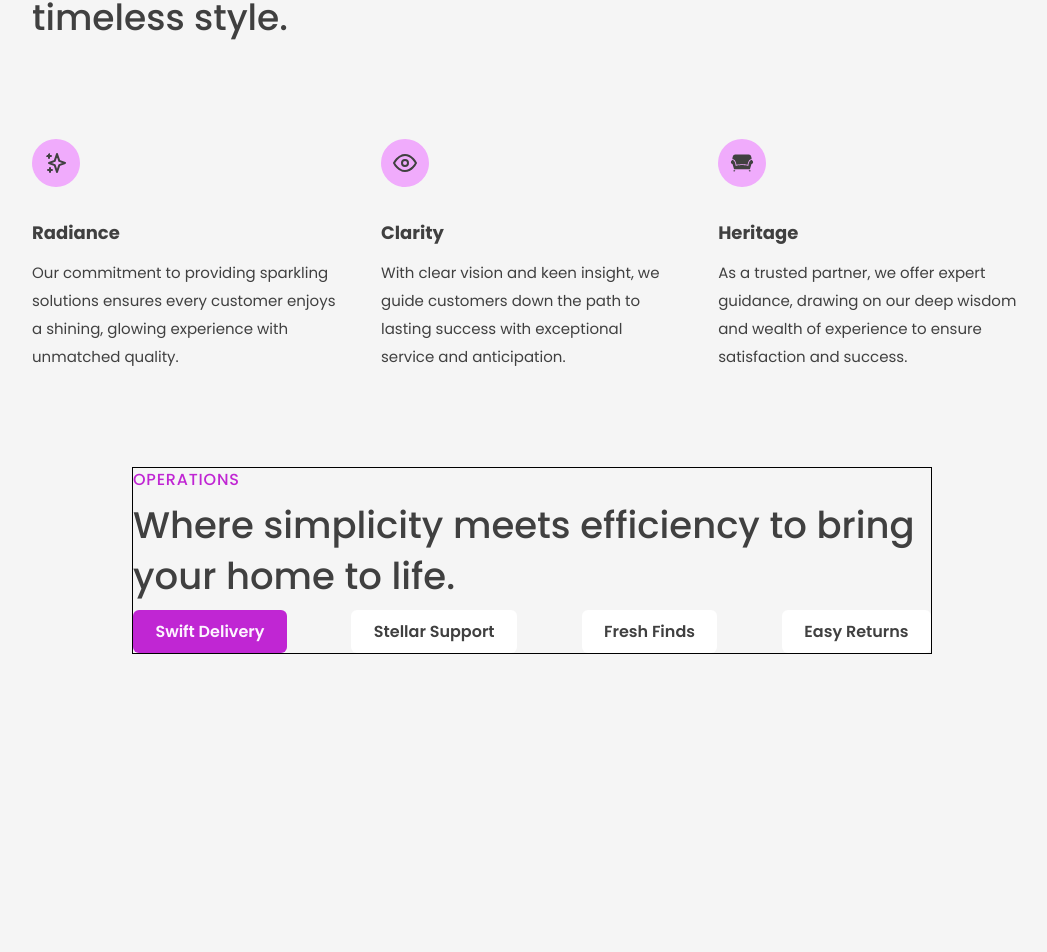
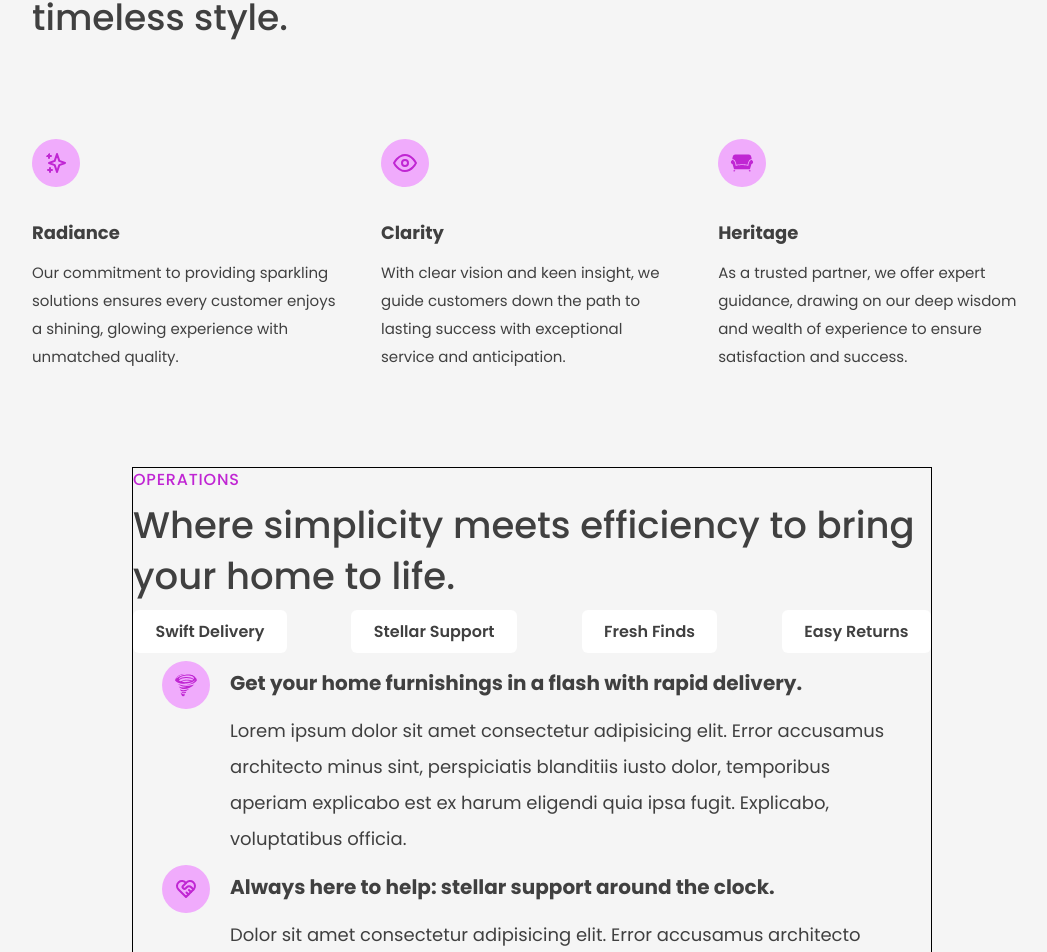
Before and after one commit to MarioMilosevic/x-shoppers-dream-e-commerce, a React (Vite) app: page / in a window 1280 px wide. Shown: the part 1866-2818 px from the top of the page, without its empty margins (108-1155 px from the left). Built offline with nearby package versions, Linux system fonts and the light colour scheme; no server answers.

Commit message:
Add operation component

```diff
--- a/src/components/Description.tsx
+++ b/src/components/Description.tsx
@@ -27,7 +27,7 @@ const Description = () => {
       <div className="flex flex-col gap-2">
         <h3 className="text-fuchsia-600 text-[1.1rem]">CREEDS WE LIVE BY</h3>
         <h2 className="text-4xl font-medium leading-[3.2rem]">
-          Elevate your home with our attitude od excellence and timeless style.
+          Elevate your home with our attitude of excellence and timeless style.
         </h2>
       </div>
 
--- a/src/components/Info.tsx
+++ b/src/components/Info.tsx
@@ -4,7 +4,7 @@ const Info = ({ icon, title, children }: InfoProps) => {
 
   return (
     <div className="flex flex-col gap-8">
-      <Icon className="bg-fuchsia-300 w-12 h-12 p-3 rounded-full text-fuchsia-60" />
+      <Icon className="bg-fuchsia-300 w-12 h-12 p-3 rounded-full text-fuchsia-600" />
       <div className="flex flex-col gap-3">
         <h2 className="font-bold text-lg">{title}</h2>
         <p className="text-[15px] leading-7">{children}</p>
--- /dev/null
+++ b/src/components/Operation.tsx
@@ -0,0 +1,23 @@
+import { OperationProps } from "../types/types";
+//   da mapujem preko operations i renderujem sve Buttone u jedan div, a ispod samo ako je aktivan da renderujem ako nije nista
+
+const Operation = ({ title, text, icon }:OperationProps) => {
+  const Icon = icon
+  return (
+    <article className="w-[740px] mx-auto  border-black flex gap-5">
+      <div>
+      <Icon className="bg-fuchsia-300 w-12 h-12 p-3 rounded-full text-fuchsia-600" />
+      </div>
+      <div className="flex flex-col gap-4  border-black">
+        <h3 className="font-bold text-xl pt-2">
+        {title}
+        </h3>
+        <p className="leading-9 text-lg">
+        {text}
+        </p>
+      </div>
+    </article>
+  );
+};
+
+export default Operation;
--- a/src/components/Operations.tsx
+++ b/src/components/Operations.tsx
@@ -1,5 +1,10 @@
+import { operations } from "../utils/constants";
+import Operation from "./Operation";
 import Button from "./Button";
+import { useState } from "react";
+
 const Operations = () => {
+  const [currentActiveIndex, setCurrentActiveIndex] = useState<number>(0);
   return (
     <section className="w-[800px] mx-auto flex flex-col gap-2 border border-black">
       <h2 className="text-fuchsia-600 tracking-wider font-medium">
@@ -7,14 +12,22 @@ const Operations = () => {
       </h2>
       <h1 className="text-[37px] font-medium leading-[3.2rem]">
         Where simplicity meets efficiency to bring your home to life.
-          </h1>
+      </h1>
 
-          <div className="flex justify-between">
-             <Button color="Purple">Swift Delivery</Button>
-             <Button color="">Stellar Support</Button>
-             <Button color="">Fresh Finds</Button>
-             <Button color="">Easy Returns</Button>
-          </div>
+      <div className="flex justify-between">
+        <Button >Swift Delivery</Button>
+        <Button >Stellar Support</Button>
+        <Button >Fresh Finds</Button>
+        <Button >Easy Returns</Button>
+      </div>
+      {operations.map((operation) => (
+        <Operation
+          key={operation.id}
+          title={operation.title}
+          icon={operation.icon}
+          text={operation.text}
+        />
+      ))}
     </section>
   );
 };
--- a/src/types/types.ts
+++ b/src/types/types.ts
@@ -38,6 +38,12 @@ export type InfoProps = {
 };
 
 
+export type OperationProps = {
+  title: string;
+  text: string;
+  icon: IconType
+};
+
 export type OutletContext = {
   isNavFixed: boolean;
   setIsNavFixed: React.Dispatch<React.SetStateAction<boolean>>;
--- a/src/utils/constants.ts
+++ b/src/utils/constants.ts
@@ -10,7 +10,7 @@ export const operations = [
     id: crypto.randomUUID(),
     buttonTitle: "Swift Delivery",
     title: "Get your home furnishings in a flash with rapid delivery.",
-    icon: { GiWhirlwind },
+    icon: GiWhirlwind,
     text: "Lorem ipsum dolor sit amet consectetur adipisicing elit. Error accusamus architecto minus sint, perspiciatis blanditiis iusto dolor, temporibus aperiam explicabo est ex harum eligendi quia ipsa fugit. Explicabo, voluptatibus officia.",
     isActive: true,
   },
@@ -18,7 +18,7 @@ export const operations = [
     id: crypto.randomUUID(),
     buttonTitle: "Stellar Support",
     title: "Always here to help: stellar support around the clock.",
-    icon: { TbHeartHandshake },
+    icon: TbHeartHandshake,
     text: "Dolor sit amet consectetur adipisicing elit. Error accusamus architecto minus sint, plorem blanditiis iusto dolor, temporibus aperiam explicabo est ex harum eligendi quia ipsa fugit. Explicabo, voluptatibus officia minus sint, plorem ex harum.",
     isActive: false,
   },
@@ -26,7 +26,7 @@ export const operations = [
     id: crypto.randomUUID(),
     buttonTitle: "Fresh Finds",
     title: "Stay ahead of the trends with our latest discoveries.",
-    icon: { IoMdCheckmark },
+    icon: IoMdCheckmark,
     text: "Ipsum dolor sit amet consectetur adipisicing elit. Error accusamus architecto minus sint, pLorem blanditiis iusto dolor, temporibus aperiam explicabo est ex harum eligendi quia ipsa fugit. Explicabo, voluptatibus officia temporibus.",
     isActive: false,
   },
@@ -34,7 +34,7 @@ export const operations = [
     id: crypto.randomUUID(),
     buttonTitle: "Easy Returns",
     title: "No stress or worries for your home goods.",
-    icon: { RiExchangeDollarLine },
+    icon: RiExchangeDollarLine,
     text: "Explicabo ipsum Error sit ametperspiciati consectetur voluptatibus elit. Error accusamus arc explicabo explictecto minus sint, se blanditiis iusto dolor, temporibus aperiam explicabo est ex harum eligendi quia ipsa fugit sit amet architecto.",
     isActive: false,
   },
```
